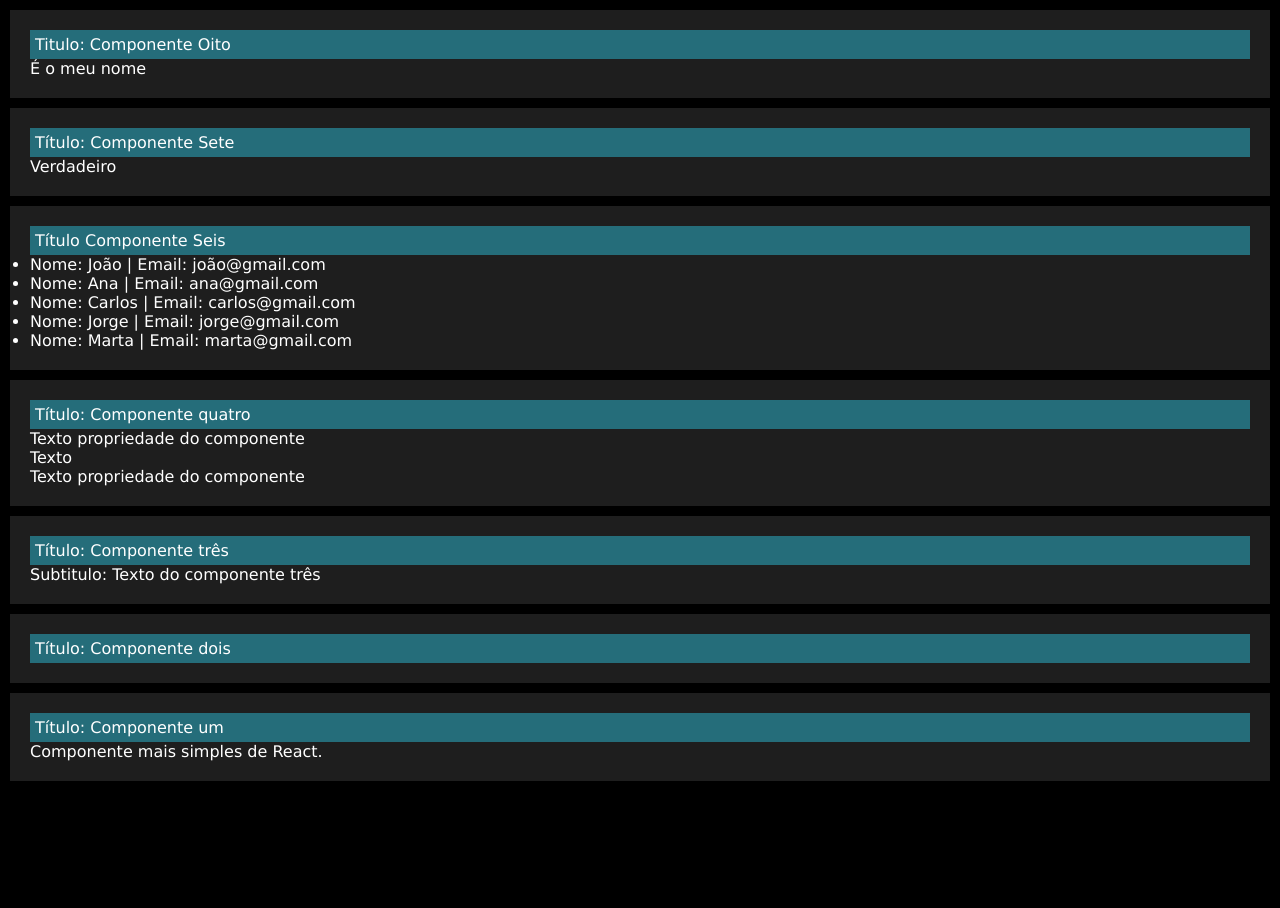
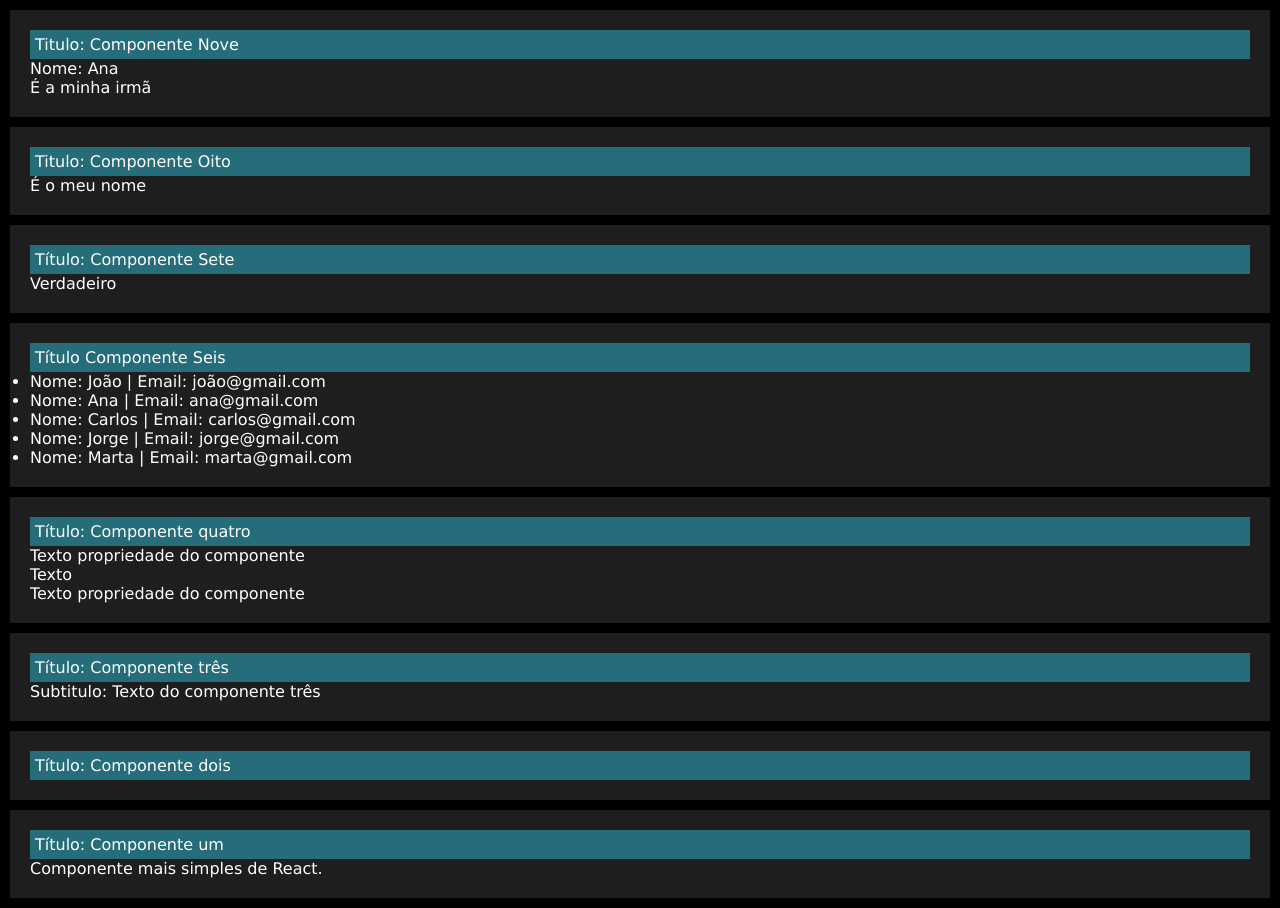
Before and after one commit to VictorParizio/aulas-react.js, a React (Create React App) app in the folder react-components/: page / in a window 1280 px wide. Before the commit the page ends 800 px from the top, so only its background shows below. Built offline with nearby package versions, Linux system fonts and the light colour scheme.

Commit message:
feat (App, ComponenteNove, CondicaoIf) Condicional Nesta aula vimos outra forma de estabelecer condições para a renderização do conteúdo de acordo com as propriedades estabelecidas.

```diff
--- a/react-components/src/App.js
+++ b/react-components/src/App.js
@@ -9,13 +9,15 @@ import ComponenteQuatro from './components/ComponenteQuatro'
 import ComponenteSeis from './components/ComponenteSeis'
 import ComponenteSete from './components/ComponenteSete'
 import ComponenteOito from './components/ComponenteOito'
+import ComponenteNove from './components/ComponenteNove'
 
 function App() {
     return (
         <>
 
+            <ComponenteNove titulo="Componente Nove" valor={"Ana"} />
+
             <ComponenteOito titulo="Componente Oito" valor="João" />
-
 
             <ComponenteSete titulo="Componente Sete" valor={1} />
 
--- /dev/null
+++ b/react-components/src/components/ComponenteNove.jsx
@@ -0,0 +1,24 @@
+import React from "react";
+import CondicaoIf from "./CondicaoIf";
+
+export default function (props) {
+    return (
+        <div className="componente">
+            <p className="titulo">Titulo: {props.titulo}</p>
+            <p>Nome: {props.valor} </p>
+
+            <CondicaoIf condicao={props.valor == "João"}>
+                <p>Verdadeiro, é o meu nome</p>
+            </CondicaoIf>
+
+            <CondicaoIf condicao={props.valor == "Ana"}>
+                <p>É a minha irmã</p>
+            </CondicaoIf>
+
+            <CondicaoIf condicao={props.valor != "João" && props.valor != "Ana"}>
+                <p>Desconheço este nome</p>
+            </CondicaoIf>
+
+        </div>
+    )
+}
--- /dev/null
+++ b/react-components/src/components/CondicaoIf.jsx
@@ -0,0 +1,7 @@
+export default function (props) {
+    if (props.condicao) {
+        return props.children
+    } else {
+        return false
+    }
+}
```
